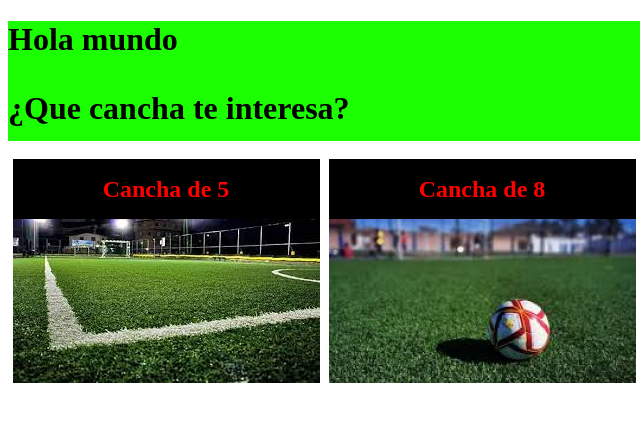
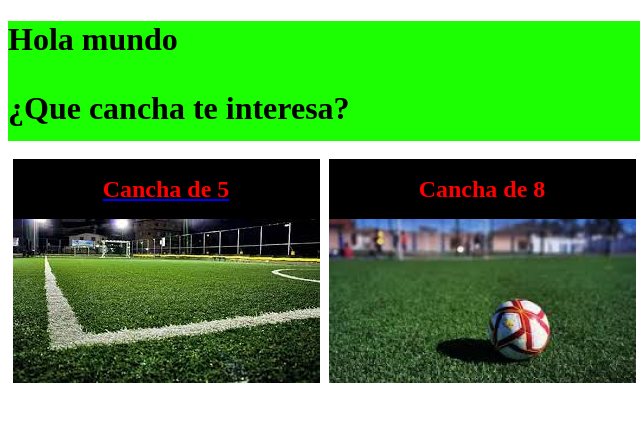
Before and after one commit to lbaerfand/fand2, a plain HTML site: page canchas.html in a window 1280 px wide. Shown: the full height of the page, 0-640 px from the left. Drawn offline with Linux system fonts and the light colour scheme.

Commit message:
enlace 5

```diff
--- a/canchas.html
+++ b/canchas.html
@@ -10,12 +10,14 @@
         <H1>Hola mundo</h1>
         <h3 style="font-size: xx-large;">¿Que cancha te interesa?</h3>
          <div style="display: flex;width: 100%;justify-content: space-around;">
-        <div>
-            <div style="background-color: black ;width: 100%;height: 60px; display: flex; justify-content: center; align-items: center;">
-                <h2 style="color: red; text-align: center;">Cancha de 5</h2>
+         <a href="canchasde5.html">
+            <div>
+                    <div style="background-color: black ;width: 100%;height: 60px; display: flex; justify-content: center; align-items: center;">
+                        <h2 style="color: red; text-align: center;">Cancha de 5</h2>
+                    </div>
+                        <img style="width: 100%;" src="img/image 2.png" >
             </div>
-                <img style="width: 100%;" src="img/image 2.png" >
-        </div>
+        </a>
         <div>
             <div style="background-color: black ;width: 100%;height: 60px; display: flex; justify-content: center; align-items: center;">
                 <h2 style="color: red; text-align: center;">Cancha de 8</h2>
```
